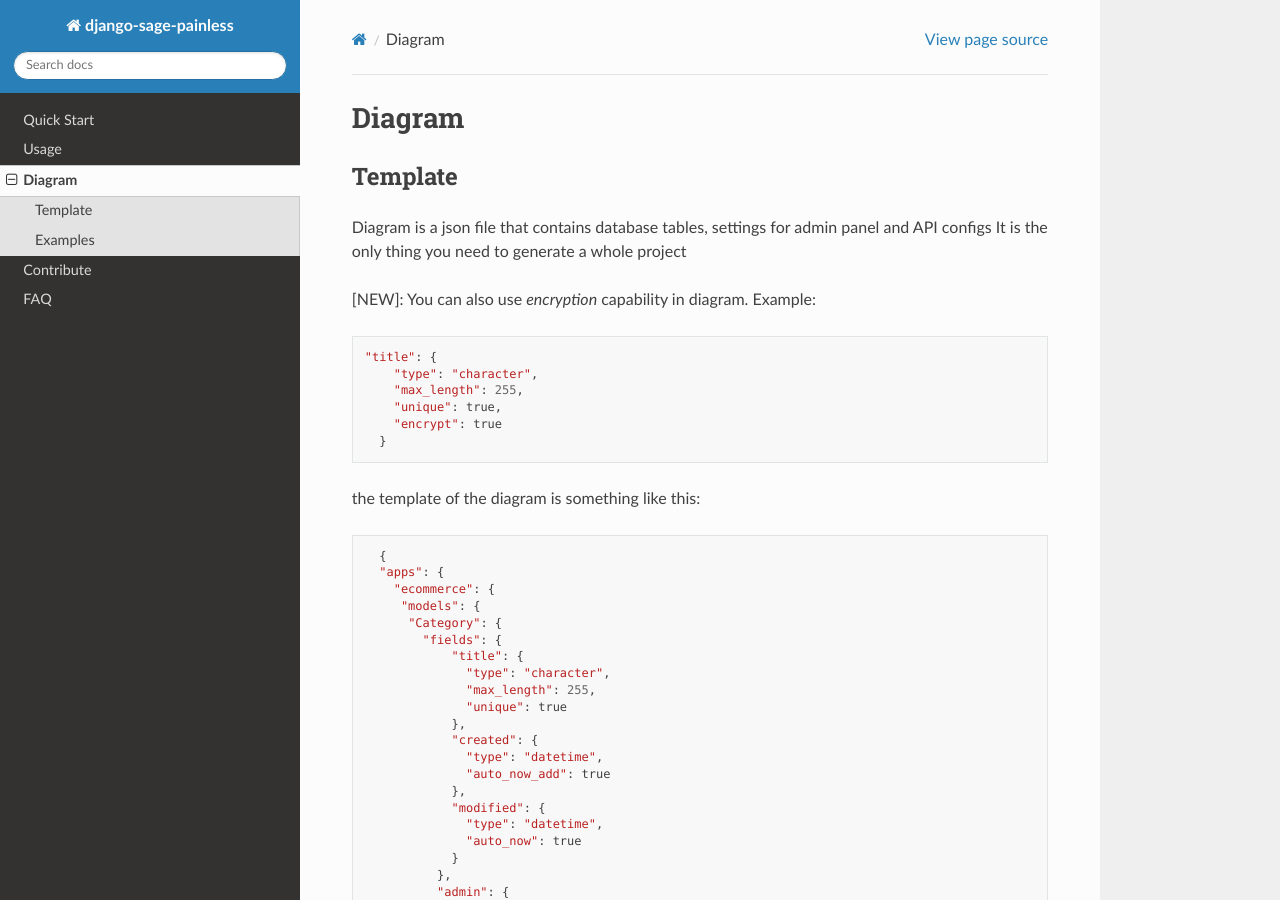
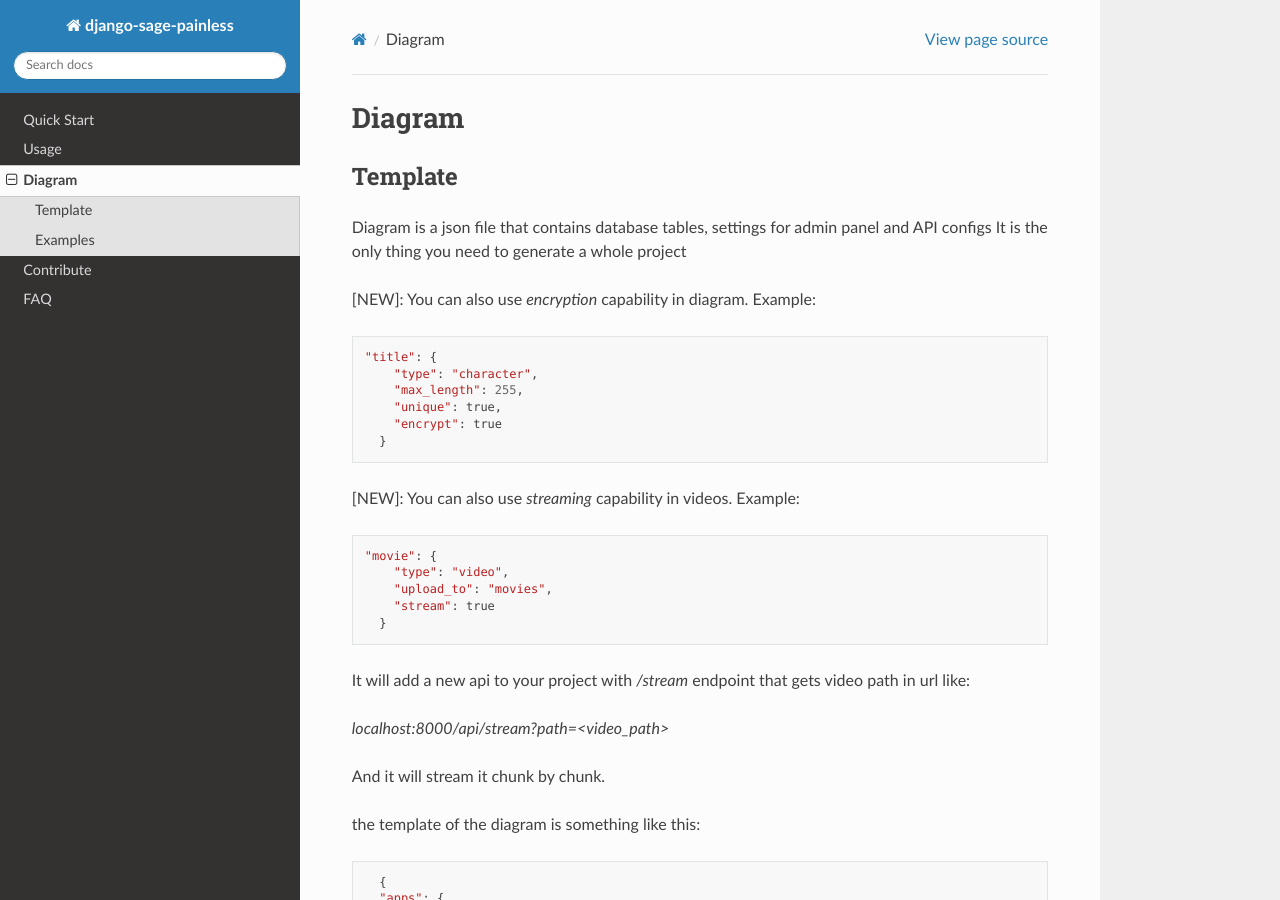
Before and after one commit to sageteamorg/django-sage-painless, a Sphinx documentation site: the page built from docs/diagram.rst, in a window 1280 px wide and 900 px high. Built offline with Sphinx 7.4.7 and the Read the Docs theme 2.0.0, drawn with Linux system fonts in a browser that asks for light colours; some of the changed text lies outside the part shown.

Commit message:
docs (git): Add new features to docs

```diff
--- a/docs/diagram.rst
+++ b/docs/diagram.rst
@@ -17,6 +17,22 @@ It is the only thing you need to generate a whole project
         "unique": true,
         "encrypt": true
       }
+
+[NEW]: You can also use `streaming` capability in videos. Example:
+
+.. code:: python
+
+    "movie": {
+        "type": "video",
+        "upload_to": "movies",
+        "stream": true
+      }
+
+It will add a new api to your project with `/stream` endpoint that gets video path in url like:
+
+`localhost:8000/api/stream?path=<video_path>`
+
+And it will stream it chunk by chunk.
 
 the template of the diagram is something like this:
 
@@ -127,12 +143,14 @@ integer     IntegerField
 float       FloatField
 datetime    DateTimeField
 date        DateField
+time        TimeField
 text        TextField
 fk          ForeignKey
 one2one     OneToOneField
 m2m         ManyToManyField
 image       ImageField
 file        FileField
+video       FileField
 bool        BooleanField
 slug        SlugField
 ==========  =======================
```
Also changed, not shown: other parts of docs/diagram.rst (+8 -1 lines), CHANGELOG.md (+5 -0 lines).
